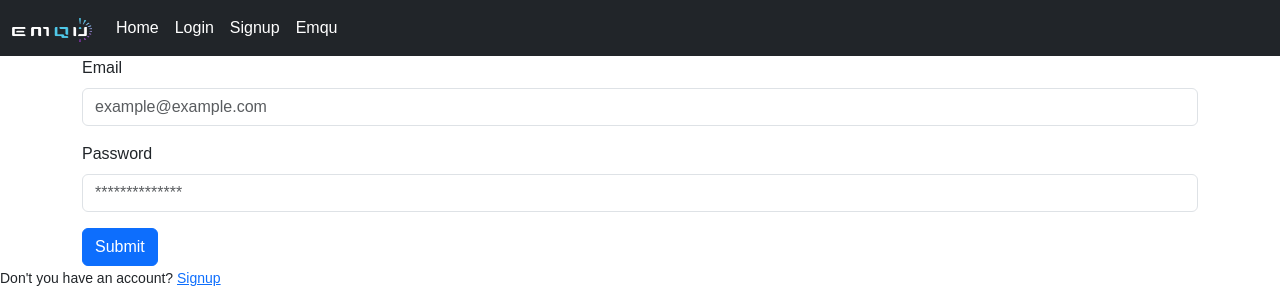
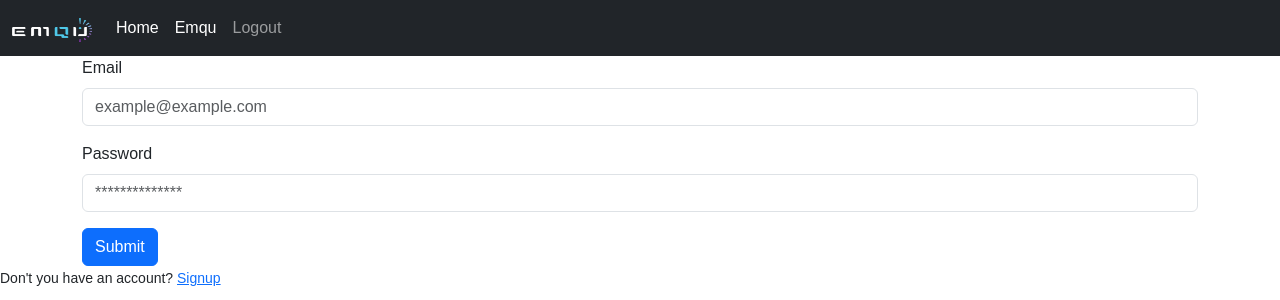
Before and after one commit to zergcore/flask-emqu, a Flask app: page /auth/login in a window 1280 px wide. Shown: the top 300 px of the page. Run offline with Flask 2, Linux system fonts and the light colour scheme; a user stored in the database is signed in; some libraries are stand-ins or nearby versions.

Commit message:
signup, login and logout fully working

```diff
--- a/app/templates/navbar.html
+++ b/app/templates/navbar.html
@@ -14,20 +14,28 @@
                     </a>
                 </li>
                 <li class="nav-item">
-                    <a class="nav-link active" aria-current="page" href="{{url_for('auth.login')}}">
-                        Login
-                    </a>
-                </li>
-                <li class="nav-item">
-                    <a class="nav-link active" aria-current="page" href="{{url_for('auth.signup')}}">
-                        Signup
-                    </a>
-                </li>
-                <li class="nav-item">
                     <a class="nav-link active" href="https://emqu.net" target="_blank">
                         Emqu
                     </a>
                 </li>
+                {% if current_user.is_authenticated %}
+                    <li class="nav-item">
+                        <a class="nav-link" href="{{url_for('auth.logout')}}">
+                            Logout
+                        </a>
+                    </li>
+                {% else %}
+                    <li class="nav-item">
+                        <a class="nav-link active" aria-current="page" href="{{url_for('auth.login')}}">
+                            Login
+                        </a>
+                    </li>
+                    <li class="nav-item">
+                        <a class="nav-link active" aria-current="page" href="{{url_for('auth.signup')}}">
+                            Signup
+                        </a>
+                    </li>
+                {% endif %}
             </ul>
         </div>
     </div>
--- a/main.py
+++ b/main.py
@@ -2,6 +2,7 @@ from re import I
 from flask import request, make_response, redirect, render_template, session, url_for, flash
 from app import create_app
 from app.models import get_users
+from flask_login import login_required, logout_user
 
 app=create_app()
 
@@ -22,3 +23,8 @@ def not_found(error):
 @app.errorhandler(500)
 def server_error(error):
     return render_template('500.html', error=error)
+
+@app.route('/dashboard', methods=['GET', 'POST'])
+@login_required
+def dashboard():
+    return render_template('dashboard.html')
```
